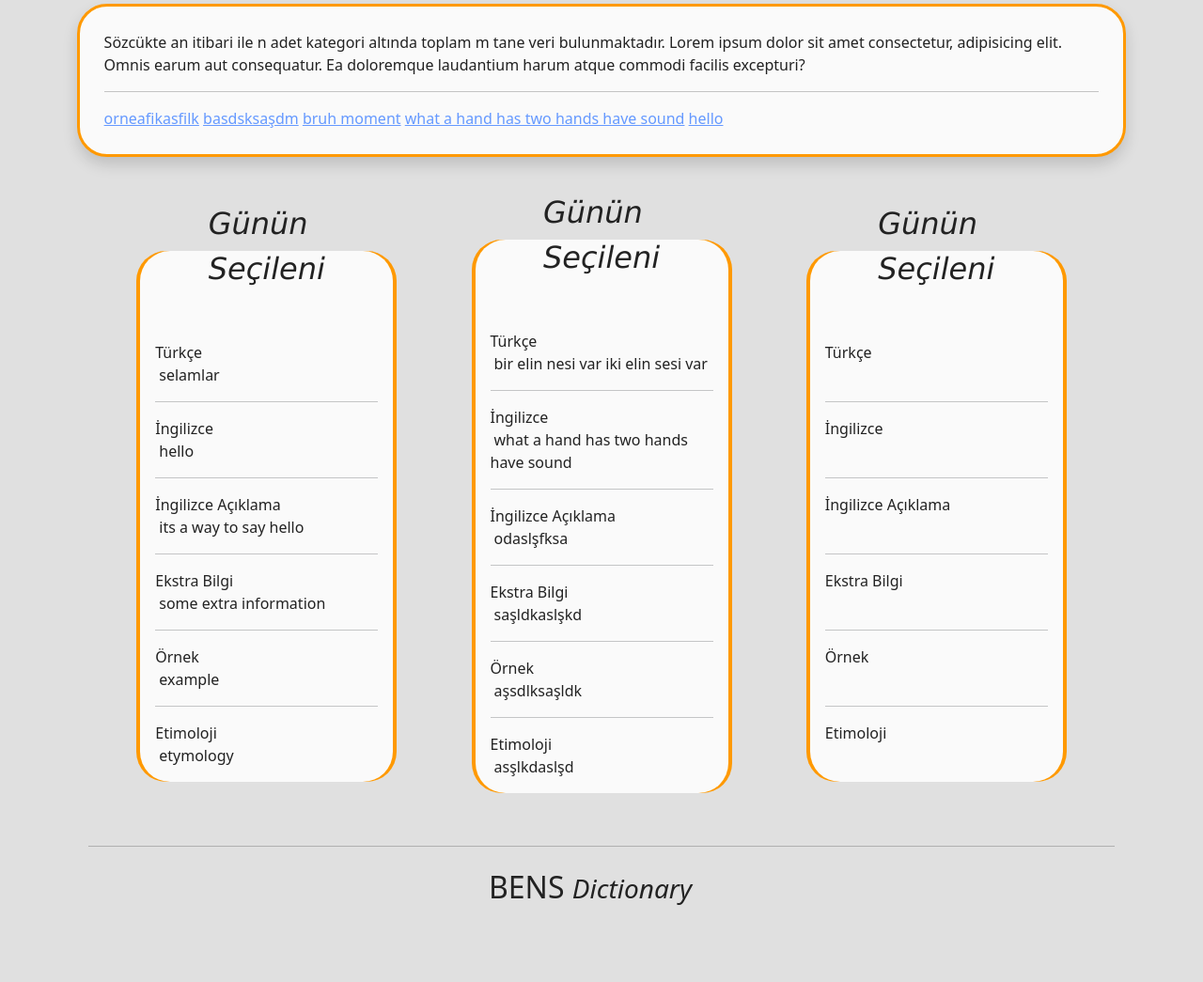
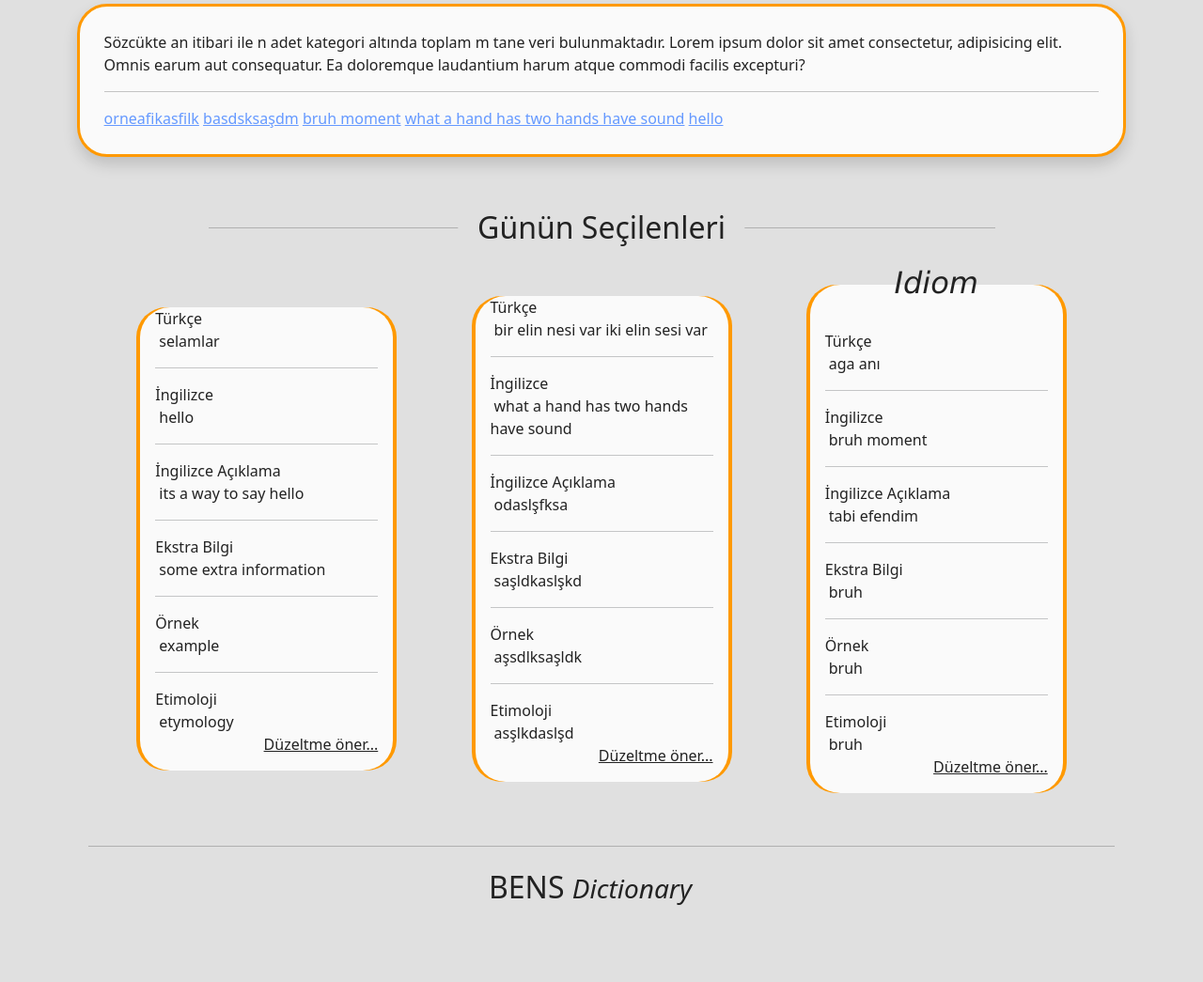
Before and after one commit to sezaiemrekonuk/bensdictionary, a Django app: page / in a window 1280 px wide. Shown: the part 306-1351 px from the top of the page at 94% size. Run offline with Django 4.2, Linux system fonts and the light colour scheme; data comes from the database, SQL or seed files in the repository; both versions use the stored data as it was after the commit; some libraries are stand-ins or nearby versions.

Commit message:
new: structure of correction suggestions are done, working on email services

```diff
--- a/dictionary/templates/dictionary/index.html
+++ b/dictionary/templates/dictionary/index.html
@@ -34,7 +34,7 @@
                 </div>
             </div>
           </form>
-        <section id="infoBox" style="margin-top: 5rem;" class="shadow">
+        <section id="infoBox" style="margin-top: 5rem; margin-bottom: 3rem;" class="shadow">
             <div class="infoDiv theme-text">
                 <div class=>
                     Sözcükte an itibari ile n adet kategori altında toplam m tane veri bulunmaktadır. Lorem ipsum dolor sit amet consectetur, adipisicing elit. Omnis earum aut consequatur. Ea doloremque laudantium harum atque commodi facilis excepturi?
@@ -47,11 +47,11 @@
                 </div>
             </div>
         </section>
-        {% comment %} <div id="latest-added" class="position-relative w-100 up-scale">
-            <hr class="w-75 position-absolute up-scale" style="left:12.5% ;margin-top: 1.7rem;">
-            <span class="position-absolute latest-added-text text-center"></span>
-        </div> {% endcomment %}
-        <div class="row justify-content-evenly align-items-center" style="margin-top: 5rem;">
+        <div id="latest-added" class="position-relative w-100 up-scale">
+            <hr class="w-75 position-absolute up-scale theme-text" style="left:12.5% ;margin-top: 1.7rem;">
+            <span class="position-absolute theme-text latest-added-text text-center">Günün Seçilenleri</span>
+        </div>
+        <div class="row justify-content-evenly align-items-center" style="margin-top: 8rem;">
             <div class="col-8 col-sm-5 col-md-4 col-xl-3 p-1">
                 {% include 'dictionary/partials/_idiomOfDay.html' with searchResult=idiomOfDay %}
             </div>
--- a/dictionary/templates/dictionary/partials/_idiomOfDay.html
+++ b/dictionary/templates/dictionary/partials/_idiomOfDay.html
@@ -1,6 +1,6 @@
 <div class="theme-orange-to-gray-gradient hyper-round">
     <div class="theme-bg-white m-1 hyper-round">
-        <div class="over-content-header theme-text"><em>Günün Seçileni</em></div>
+        <div class="over-content-header theme-text"><em>{{ searchResult.structureType.get }}</em></div>
         <div class="px-3 pb-3">
             <span class="theme-text">Türkçe</span><br>
             <span class="p-1 theme-text">{{ searchResult.turkish }}</span>
@@ -19,6 +19,35 @@
             <hr class="text-center">
             <span class="theme-text">Etimoloji</span><br>
             <span class="p-1 theme-text">{{ searchResult.etymology }}</span>
+            <a type="button" class="theme-text d-block text-end" data-bs-toggle="modal" data-bs-target="#staticBackdrop">
+                Düzeltme öner...
+            </a>
+        </div>
+        <!-- Button trigger modal -->
+
+
+        <!-- Modal -->
+        <div class="modal fade" id="staticBackdrop" data-bs-backdrop="static" data-bs-keyboard="false" tabindex="-1" aria-labelledby="staticBackdropLabel" aria-hidden="true">
+        <div class="modal-dialog">
+            <div class="modal-content">
+            <div class="modal-header">
+                <h5 class="modal-title" id="staticBackdropLabel">"{{ searchResult.turkish }}" düzeltmesi</h5>
+                <button type="button" class="btn-close" data-bs-dismiss="modal" aria-label="Close"></button>
+            </div>
+            <div class="modal-body">
+                <form method="POST" action="{% url 'correct' searchResult.slug %}">
+                    {% csrf_token %}
+                    <input type="text" name="correction" placeholder="Lütfen düzeltmenizi giriniz" required>
+                    <input type="hidden" name="object" value="{{ searchResult }}">
+            </div>
+            <div class="modal-footer">
+                <button type="button" class="btn btn-secondary" data-bs-dismiss="modal">Kapat</button>
+                <button type="submit" class="btn btn-primary">Gönder</button>
+            </form>
+
+            </div>
+            </div>
+        </div>
         </div>
     </div>
 </div>
--- a/dictionary/templates/dictionary/search.html
+++ b/dictionary/templates/dictionary/search.html
@@ -6,7 +6,7 @@
     <div class="accordion accordion-flush" id="accordionExample">
         {% for topStructure in upperList %}
             <a href="{% url 'slugSearch' topStructure.slug %}" class="accordion-item no-underline">
-                <h2 class="accordion-header no-underline" id="">
+                <h2 class="accordion-header no-underline" style="opacity: 0.75;" id="">
                     <div class="accordion-button" type="button" data-bs-toggle="collapse" data-bs-target="" aria-expanded="true" aria-controls="collapseOne">
                         {{ topStructure.turkish }}
                     </div>
@@ -16,7 +16,7 @@
         {% include 'dictionary/partials/_structure.html' with searchResult=searchResult %}
         {% for downStructure in lowerList %}
         <a href="{% url 'slugSearch' downStructure.slug %}" class="accordion-item no-underline">
-            <h2 class="accordion-header no-underline" id="">
+            <h2 class="accordion-header no-underline" style="opacity: 0.75;" id="">
                 <div class="accordion-button" type="button" data-bs-toggle="collapse" data-bs-target="" aria-expanded="true" aria-controls="collapseOne">
                     {{ downStructure.turkish }}
                 </div>
--- a/dictionary/urls.py
+++ b/dictionary/urls.py
@@ -6,4 +6,5 @@ urlpatterns = [
     path('search', views.search, name='search'),
     path('search/<slug:slug>', views.slugSearch, name='slugSearch'),
     path('about', views.about, name='about'),
+    path('correct/<slug:slug>', views.correct, name='correct'),
 ]
--- a/dictionary/views.py
+++ b/dictionary/views.py
@@ -7,7 +7,7 @@ from datetime import datetime
 # Create your views here.
 
 def index(request):
-    return render(request, 'dictionary/index.html', {'recent': recents.get_recent_searched_posts(5), 'allIdioms': Structure.objects.all(), 'idiomOfDay': Structure.objects.get(id=1), 'proverbOfDay': Structure.objects.get(id=2)})
+    return render(request, 'dictionary/index.html', {'recent': recents.get_recent_searched_posts(5), 'allIdioms': Structure.objects.all(), 'idiomOfDay': Structure.objects.get(id=1), 'proverbOfDay': Structure.objects.get(id=2), 'itwds': Structure.objects.get(id=3)})
 
 def search(request):
     if request.method == 'POST':
@@ -98,3 +98,6 @@ def slugSearch(request, slug):
 
 def about(request):
     return render(request, 'dictionary/about.html')
+
+def correct(request,slug):
+    return render(request, 'dictionary/about.html')
--- a/static/css/custom.css
+++ b/static/css/custom.css
@@ -220,8 +220,8 @@ body[data-theme="light"] {
 
 .latest-added-text {
     font-size: 2rem;
-    padding: 0 1rem;
-    background-color: var(--theme-full-white);
+    padding: 0 1.3rem;
+    background-color: var(--theme-white);
     top: 0.2rem;
     left: 50%;
     transform: translateX(-50%);
--- a/templates/partials/_header.html
+++ b/templates/partials/_header.html
@@ -1,15 +1,16 @@
 <nav class="navbar navbar-expand-lg theme-bg-black" style="z-index: 9999;">
     <div class="container">
         <a href="{% url 'index' %}" class="navbar-brand theme-color"><h2>BENS <em class="small">Dictionary</em></h2></a>
-        <button class="navbar-toggler theme-color" type="button" data-bs-toggle="collapse" data-bs-target="#navbarNav" aria-controls="navbarNav" aria-expanded="false" aria-label="Toggle navigation">
+        <button class="navbar-toggler theme-green" type="button" data-bs-toggle="collapse" data-bs-target="#navbarNav" aria-controls="navbarNav" aria-expanded="false" aria-label="Toggle navigation">
             <span class="navbar-toggler-icon"></span>
         </button>
+        <div class="collapse navbar-collapse justify-content-end" id="navbarNav">
           <ul class="navbar-nav">
             <li class="nav-item">
               <a class="nav-link theme-color" href="{% url 'index' %}">Ana Sayfa</a>
             </li>
             <li class="nav-item">
-              <a class="nav-link theme-color ms-4" href="#">Hakkımızda</a>
+              <a class="nav-link theme-color ms-4" href="{% url 'about' %}">Hakkımızda</a>
             </li>
             <li class="nav-item">
               <a class="nav-link theme-color ms-4" href="#">İletişim</a>
@@ -20,7 +21,7 @@
                 <i class="far fa-moon" id="moon"></i>
             </label>
           </ul>
-
+        </div>
           </div>
     </div>
 </nav>
```
Also changed, not shown: db.sqlite3.
